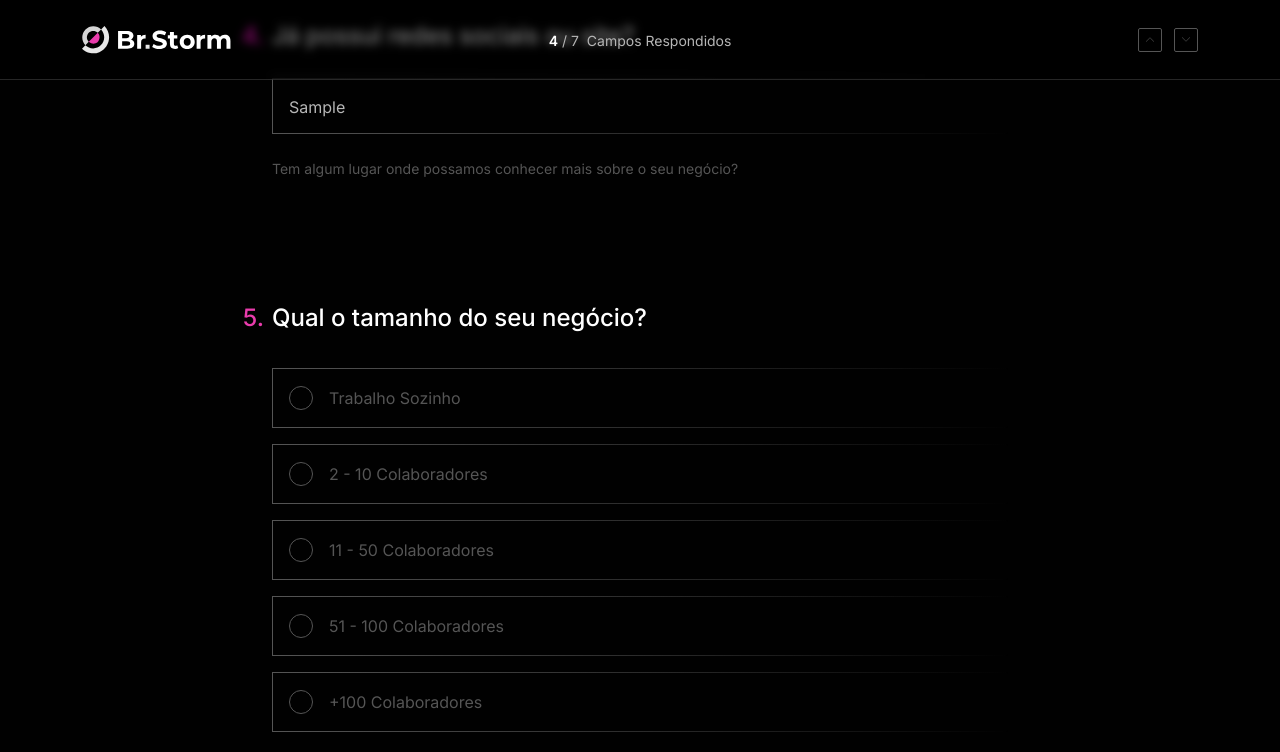
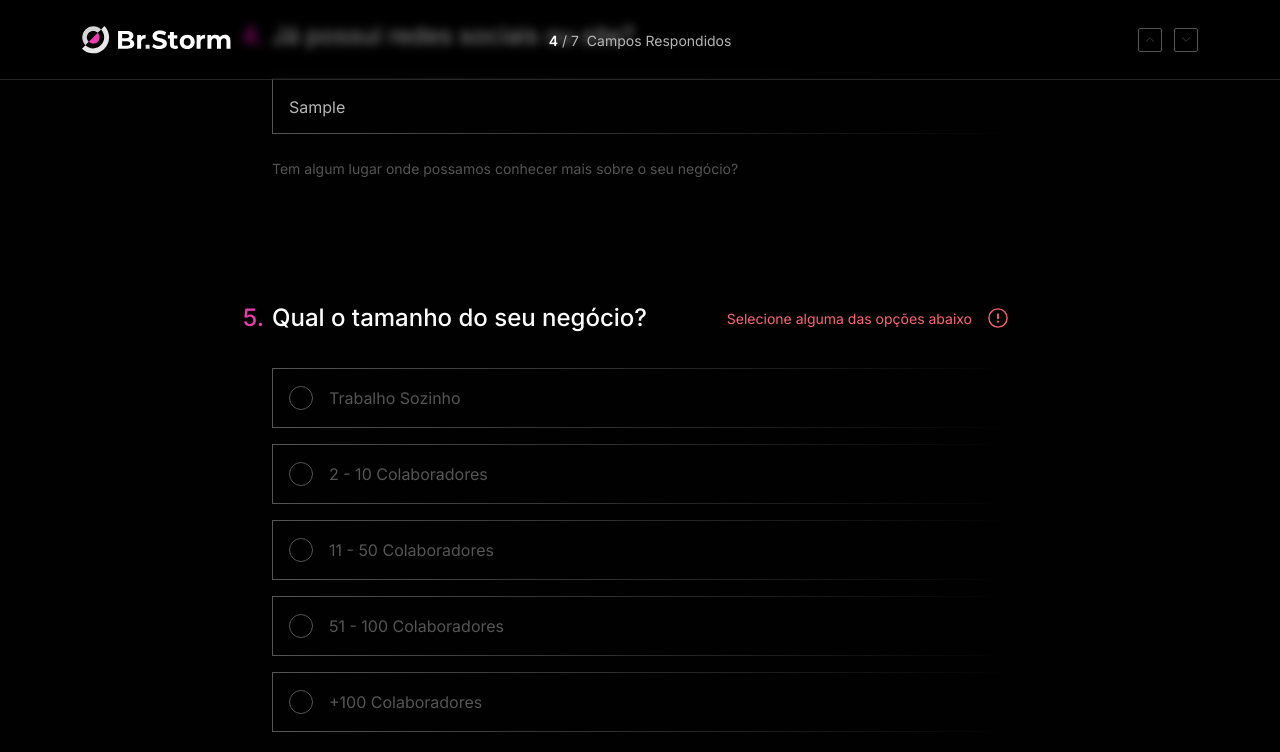
Before and after one commit to brstorm-design/website-brstorm, a Next.js app: page /contact/form in a window 1280 px wide. Both pictures are taken after typing "Sample", "Sample", "Sample", "Sample" into the empty fields and a click on the button "Enviar Solicitação". Shown: the part 1298-2050 px from the top of the page. Built offline with nearby package versions, Linux system fonts and the light colour scheme.

Commit message:
Validation styles

```diff
--- a/src/components/form/FormQuestion/FormQuestion.module.scss
+++ b/src/components/form/FormQuestion/FormQuestion.module.scss
@@ -1,24 +1,76 @@
 @use "../../../styles/scss/colors";
+@use "../../../styles/scss/mixins";
 
 .question {
   opacity: 0.3;
   transition: all 500ms ease;
-  scroll-margin-top: 450px;
+  scroll-margin-top: 350px;
+  position: relative;
+
+  .title {
+    display: flex;
+    align-items: center;
+    justify-content: space-between;
+    column-gap: 32px;
+    row-gap: 24px;
+    flex-wrap: wrap;
+
+    & > div {
+      display: none;
+      column-gap: 16px;
+
+      svg {
+        height: 20px;
+        width: 20px;
+      }
+
+      small {
+        color: colors.$error;
+      }
+    }
+  }
 
   &[type="radio"],
   &[type="checkbox"] {
     scroll-margin-top: 300px;
+
+    &:global(.error) {
+      .title {
+        & > div {
+          display: flex;
+        }
+      }
+    }
+
+    /* &::after {
+      content: "Selecione alguma das opções abaixo";
+      position: absolute;
+      top: 0;
+      right: 0;
+      line-height: 36px;
+      font-size: 14px;
+      color: colors.$error;
+
+      @include mixins.lg {
+        line-height: 32px;
+        font-size: 13px;
+      }
+    } */
   }
 
-  /* &:global(.error) {
+  &:global(.error) {
     textarea {
-      background-color: red;
+      border-image: none;
+      border-color: colors.$error;
+    }
+    svg {
+      opacity: 1;
     }
 
-    fieldset {
-      background-color: red;
+    small {
+      opacity: 1;
     }
-  } */
+  }
 
   h3 {
     position: relative;
--- a/src/components/form/FormQuestion/index.js
+++ b/src/components/form/FormQuestion/index.js
@@ -1,6 +1,7 @@
 import React, { useRef } from 'react';
 import { inOutQuad } from 'src/utils/easings';
 import styles from './FormQuestion.module.scss';
+import ErrorIcon from 'public/images/icons/Error.svg';
 
 export default function FormQuestion({ children, title, helperText, required, name, type, id, active }) {
 
@@ -43,7 +44,13 @@ export default function FormQuestion({ children, title, helperText, required, na
 
   return (
     <section className={styles.question} id={id} onClick={active ? null : handleClick} type={type}>
-      <h3>{name ? name : ''}{title} {required ? '' : <small style={{ display: display }}>(Opcional)</small>}</h3>
+      <div className={styles.title}>
+        <h3>{name ? name : ''}{title} {required ? '' : <small style={{ display: display }}>(Opcional)</small>}</h3>
+        <div>
+          <small>Selecione alguma das opções abaixo</small>
+          <ErrorIcon />
+        </div>
+      </div>
       {children}
       {helperText && <small>{helperText}</small>}
     </section>
--- a/src/components/form/TextInput/TextInput.module.scss
+++ b/src/components/form/TextInput/TextInput.module.scss
@@ -2,6 +2,7 @@
 @use "../../../styles/scss/mixins";
 
 .textField {
+  position: relative;
   background-color: colors.$black;
   border-style: solid;
   border-width: 1px;
@@ -45,5 +46,21 @@
   svg {
     position: absolute;
     right: 18px;
+    opacity: 0;
+    transition: all 350ms ease;
+  }
+
+  small {
+    position: absolute;
+    bottom: calc(-35% - 24px);
+    right: 0;
+    color: colors.$error;
+    font-size: 14px;
+    transition: all 350ms ease;
+    opacity: 0;
+
+    @include mixins.lg {
+      font-size: 13px;
+    }
   }
 }
--- a/src/components/form/TextInput/index.js
+++ b/src/components/form/TextInput/index.js
@@ -8,6 +8,8 @@ export default function TextInput({ name, placeholder, required, formValues, set
   const [parentHeight, setParentHeight] = useState('auto');
   const [thisValue, setThisValue] = useState('');
   const field = useRef(null);
+
+  const showMessage = !(name === 'email' || name === 'phone' || name === 'otherContact');
 
   function handleChange(e) {
     e.target.closest('section').classList.remove('error');
@@ -38,7 +40,8 @@ export default function TextInput({ name, placeholder, required, formValues, set
         className={styles.textField}
         style={{ height: height }}
       />
-      {/* <ErrorIcon /> */}
+      <ErrorIcon />
+      { showMessage && <small>Por favor, preencha este campo</small> }
     </div>
   )
 }
```
